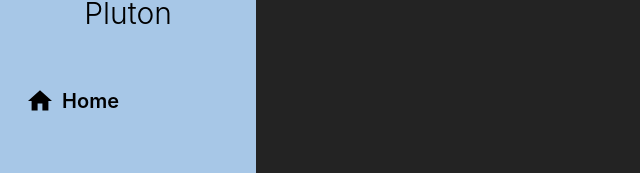
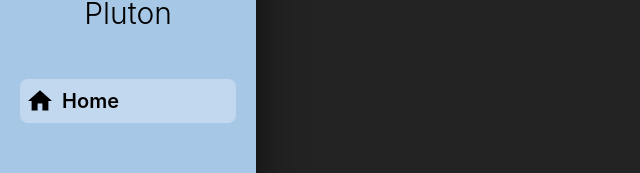
Before and after one commit to anantbansa1/ProjectPluton, a React (Create React App) app: page / in a window 1280 px wide. Shown: the part 119-292 px from the top of the page, without its empty margins (0-640 px from the left). Built offline with nearby package versions, Linux system fonts and the light colour scheme.

Commit message:
navbar 2.3

```diff
--- a/src/App.js
+++ b/src/App.js
@@ -4,7 +4,7 @@ import Navbar from "./components/Navbar";
 function App() {
   return (
     <>
-      <Navbar></Navbar>
+      <Navbar selected='home'></Navbar>
     </>
   );
 }
--- a/src/components/Navbar.js
+++ b/src/components/Navbar.js
@@ -12,7 +12,7 @@ export default function Navbar(props) {
   const [profile, setprofile] = useState(true);
   return (
     <>
-      <div className="bg-[#A7C7E7]  font-semibold flex  fixed left-0 top-0 h-full w-[15vw] md:w-[20vw] flex-col  place-content-around">
+      <div className="bg-[#A7C7E7]  font-semibold flex  fixed left-0 top-0 h-full w-[15vw] md:w-[20vw] flex-col shadow-2xl shadow-black place-content-around">
         <div className="flex flex-col space-y-[6vh] ">
           <button className="flex items-center flex-col font-bold italic text-3xl mx-2 ">
             <img src={Pluton} alt="" className=" justify-center md:h-[80px] " />
@@ -22,27 +22,27 @@ export default function Navbar(props) {
             </button>
           </button>
 
-          <div className={`max-md:mx-auto mx-5 p-2 flex items-center max-md:justify-center ${props.selected==="home"?" bg-opacity-30  bg-white":""} hover:bg-opacity-30 hover:bg-white rounded-md cursor-pointer  justify-start  text-center  text-xl`}>
+          <div className={`max-md:mx-auto mx-5 p-2 flex items-center max-md:justify-center ${props.selected==="home"?" bg-opacity-30  bg-white":""} hover:bg-opacity-30 hover:bg-white rounded-lg cursor-pointer  justify-start  text-center  text-xl`}>
             {" "}
             <HomeIcon className=" scale-[120%]"></HomeIcon>
             <button className="max-md:hidden">&nbsp;&nbsp;Home</button>
           </div>
           {/* <hr className="mt-[3vh] w-[11vw] mx-auto border-black" /> */}
-          <div className={`max-md:mx-auto mx-5 p-2  ${props.selected==="faq"?" bg-opacity-30 p-2 bg-white  border-[#323232]":""} hover:bg-opacity-30 hover:bg-white rounded-md cursor-pointer  flex items-center   max-md:justify-center justify-start text-center  text-xl`}>
+          <div className={`max-md:mx-auto mx-5 p-2  ${props.selected==="faq"?" bg-opacity-30 p-2 bg-white  border-[#323232]":""} hover:bg-opacity-30 hover:bg-white rounded-lg cursor-pointer  flex items-center   max-md:justify-center justify-start text-center  text-xl`}>
             <LiveHelpIcon className=" scale-[120%]"></LiveHelpIcon>
             <button className="max-md:hidden">&nbsp;&nbsp;FAQ</button>
           </div>
           {/* <hr className="mt-[3vh] w-[11vw] mx-auto border-black" /> */}
-          <div className={`max-md:mx-auto mx-5 p-2 flex ${props.selected==="leaderboard"?" bg-opacity-30  bg-white  border-[#323232]":""} hover:bg-opacity-30 hover:bg-white rounded-md cursor-pointer items-center  max-md:justify-center justify-start  text-center  text-xl`}>
+          <div className={`max-md:mx-auto mx-5 p-2 flex ${props.selected==="leaderboard"?" bg-opacity-30  bg-white  border-[#323232]":""} hover:bg-opacity-30 hover:bg-white rounded-lg cursor-pointer items-center  max-md:justify-center justify-start  text-center  text-xl`}>
             <LeaderboardIcon className=" scale-[120%]"></LeaderboardIcon>
             <button className="max-md:hidden">&nbsp;&nbsp;Leaderboard</button>
           </div>
           {/* <hr className="mt-[3vh] w-[11vw] mx-auto border-black" /> */}
-          <div className={`max-md:mx-auto mx-5 p-2 flex ${props.selected==="aboutus"?" bg-opacity-30  bg-white  border-[#323232]":""} hover:bg-opacity-30 cursor-pointer hover:bg-white rounded-md items-center max-md:justify-center justify-start  text-center  text-xl`}>
+          <div className={`max-md:mx-auto mx-5 p-2 flex ${props.selected==="aboutus"?" bg-opacity-30  bg-white  border-[#323232]":""} hover:bg-opacity-30 cursor-pointer hover:bg-white rounded-lg items-center max-md:justify-center justify-start  text-center  text-xl`}>
             <InfoIcon className=" scale-[120%]"></InfoIcon>
             <button className="max-md:hidden">&nbsp;&nbsp;About Us</button>
           </div>
-          <div className={`max-md:mx-auto mx-5 p-2 flex ${props.selected==="profile"?" bg-opacity-30  bg-white  border-[#323232]":""} rounded-md items-center max-md:justify-center justify-start  text-center  text-xl`}>
+          <div className={`max-md:mx-auto mx-5 p-2 flex ${props.selected==="profile"?" bg-opacity-30  bg-white  border-[#323232]":""} rounded-lg items-center max-md:justify-center justify-start hover:bg-opacity-30 cursor-pointer hover:bg-white text-center  text-xl`}>
             {/* <InfoIcon className=" scale-[120%]"></InfoIcon> */}
             <button className={`flex justify-start  self-start border h-[26px] w-[26px] rounded-[100%] items-center text-xl  `}>
               <img
@@ -60,7 +60,7 @@ export default function Navbar(props) {
 
         <div className="mb-5 max-md:text-center">
           <div className="max-md:justify-center justify-start text-[#E73A37]  text-xl flex-row p-3" >
-            <button className="flex-row  max-md:justify-center justify-start max-md:mx-auto  w-[100%] py-2 px-5 hover:bg-white hover:bg-opacity-30 rounded-md ">
+            <button className="flex-row  max-md:justify-center justify-start max-md:mx-auto  w-[100%] py-2 px-5 hover:bg-white hover:bg-opacity-30 rounded-lg ">
               <div className="flex items-center max-md:justify-center justify-start ">
                 {/* <div className="scale-[120%] text-[#E73A37]">
                   <svg
```
Also changed, not shown: src/components/Images/spaceship.jpg (added).
